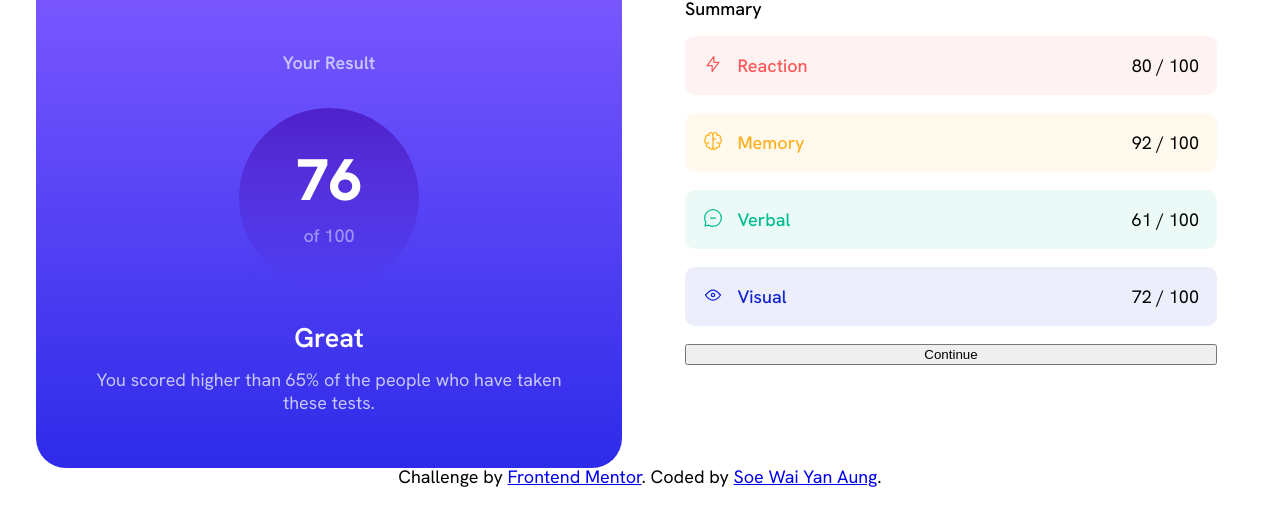
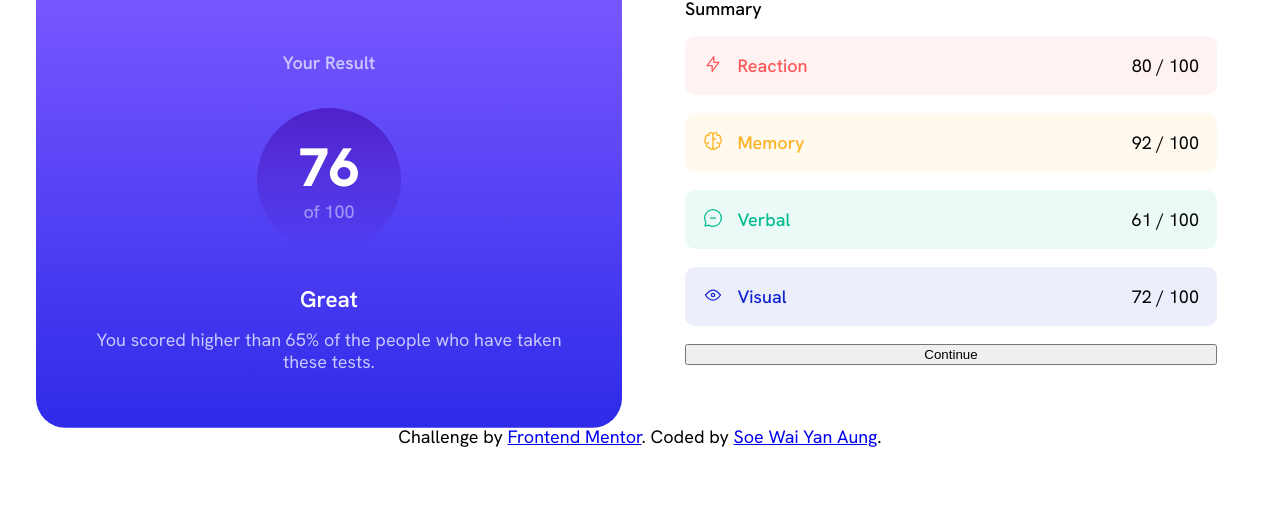
Before and after one commit to soewaiyanag/results-summary-component, a website built with Vite: page src/index.html in a window 1280 px wide. Built offline with nearby package versions, Linux system fonts and the light colour scheme.

Commit message:
adjust font-size of result section

```diff
--- a/src/scss/styles.scss
+++ b/src/scss/styles.scss
@@ -62,7 +62,7 @@ body {
 
   &--status {
     color: white;
-    font-size: 1.5rem;
+    font-size: 1.25rem;
     font-variation-settings: "wght" 600;
   }
 
@@ -77,7 +77,7 @@ body {
     display: grid;
     place-content: center;
     margin-inline: auto;
-    gap: 1rem;
+    gap: 0.5rem;
     // show the gradient of top 75% of the image
     background-image: linear-gradient(
       to bottom,
@@ -85,16 +85,17 @@ body {
       hsla(241, 72%, 46%, 0)
     );
     border-radius: 50%;
-    height: 10rem;
+    height: 8rem;
     aspect-ratio: 1/1;
 
     &__big {
       display: block;
       color: white;
-      font-size: 3.25rem;
+      font-size: 3rem;
       font-weight: 800;
     }
     &__small {
+      font-size: 1rem;
       opacity: 0.65;
       font-variation-settings: "wght" 500;
     }
```
